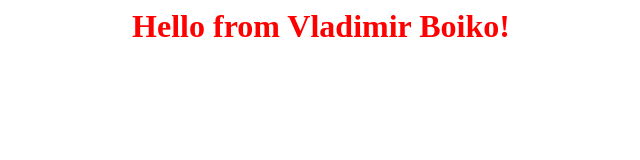
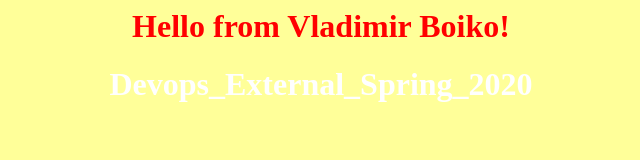
Before and after one commit to vnboiko/app-for-jenkins, a plain HTML site: page index.html in a window 1280 px wide. Shown: the whole page, without its empty margins (319-959 px from the left). Drawn offline with Linux system fonts and the light colour scheme.

Commit message:
Bg change

```diff
--- a/index.html
+++ b/index.html
@@ -1,5 +1,5 @@
 <html>
-<body bgcolor=white>
+<body bgcolor="#FFFF99">
 <center>
 <h1><font color=red>Hello from Vladimir Boiko!</font></h1>
 
```
